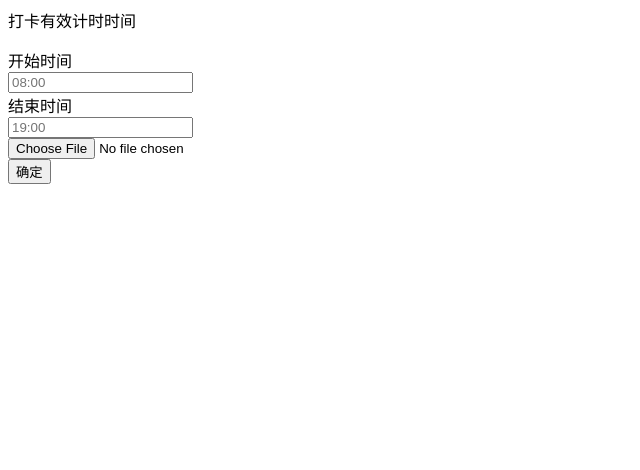
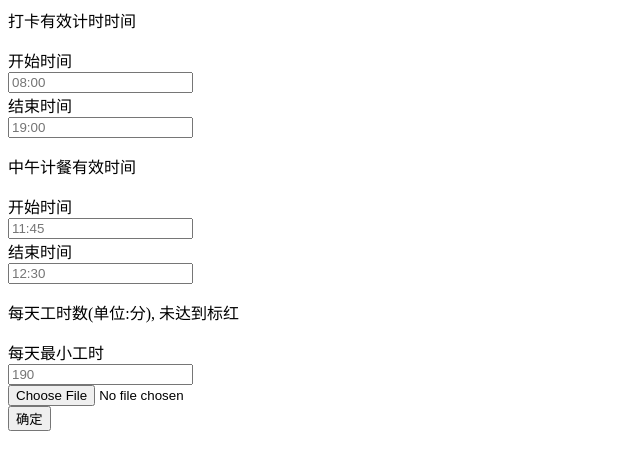
Before and after one commit to robinchenyu/mmsc, a Python web app: template templates/xls/upload_form.html in a window 1280 px wide. Shown: the top 470 px of the page, without its empty margins (0-640 px from the left). Run offline with Jinja, Linux system fonts and the light colour scheme; the template is opened without the code that fills it, so the values that code supplies are empty.

Commit message:
add work_minutes, launch time input

```diff
--- a/readxls.py
+++ b/readxls.py
@@ -1,3 +1,4 @@
+#! -*- encoding:utf-8 -*-
 import os
 from datetime import datetime
 import xlrd
@@ -101,7 +102,10 @@ def resolv(file1, start, end):
                                 form_row.append(ms)
                                 origin_row.append('\n'.join([x for x in timelist if len(x) > 3]))
 			f.write("%d\n" % sum1)
-                        form_row.append(sum1)
+                        if rx == 2:
+                                form_row.append(u"总和")
+                        else:
+                                form_row.append(sum1)
                         form.append(form_row)
                         origin_form.append(origin_row)
 
--- a/settings.py
+++ b/settings.py
@@ -5,4 +5,5 @@ settings = {
     # "cookie_secret": "__TODO:_GENERATE_YOUR_OWN_RANDOM_VALUE_HERE__",
     # "login_url": "/login",
     # "xsrf_cookies": True,
+    "debug": True,
 }
--- a/templates/xls/display_form.html
+++ b/templates/xls/display_form.html
@@ -14,7 +14,7 @@
     <tr>
       {% for j,cell in enumerate(row) %}
         {% if j > 1 %}
-          <td style="color:{{ color(cell, t) }};">{{ cell }} </td>
+          <td style="color:{{ color(cell, t, start_launch_time, end_launch_time, work_minutes) }};">{{ cell }} </td>
         {% else %}
           <td style="color:black;">{{ cell }} </td>
         {% end %}
--- a/templates/xls/download.html
+++ b/templates/xls/download.html
@@ -35,13 +35,13 @@
         <div class="tab-content" id="myTabContent">
           <div id="home" class="tab-pane fade">
             <p> 中午11:45到12:30有打卡记录的标记为<tt style="color:blue;">蓝色</tt> </p>
-            {% module Template("display_form.html", form=origin_form, t = "time") %}
+            {% module Template("display_form.html", form=origin_form, t = "time", start_launch_time = start_launch_time, end_launch_time=end_launch_time, work_minutes=work_minutes) %}
           </div>
           <div id="profile" class="tab-pane fade active in">
             <p> 单位:分， 一天工时小于190分钟的标记为<tt style="color:red;">红色</tt>
             <a href="{{file_url}}">下载</a>
             </p>
-            {% module Template("display_form.html", form=form, t = "hour") %}
+            {% module Template("display_form.html", form=form, t = "hour", start_launch_time = start_launch_time, end_launch_time=end_launch_time, work_minutes=work_minutes) %}
           </div>
           <div id="down1" class="tab-pane fade">
             <div class="col-xs-6 col-md-4">
--- a/templates/xls/upload_form.html
+++ b/templates/xls/upload_form.html
@@ -13,6 +13,26 @@
       <input type="text" class="form-control" id="end_time" placeholder="19:00" name="end_time">
     </div>
   </div>
+  <p> 中午计餐有效时间 </p>
+  <div class="form-group">
+    <label for="start_launch_time" class="col-sm-4 control-label">开始时间</label>
+    <div class="col-sm-6">
+      <input type="text" class="form-control" id="start_launch_time" placeholder="11:45" name="start_launch_time">
+    </div>
+  </div>
+  <div class="form-group">
+    <label for="end_launch_time" class="col-sm-4 control-label">结束时间</label>
+    <div class="col-sm-6">
+      <input type="text" class="form-control" id="end_launch_time" placeholder="12:30" name="end_launch_time">
+    </div>
+  </div>
+  <p> 每天工时数(单位:分), 未达到标红</p>
+  <div class="form-group">
+    <label for="work_minutes" class="col-sm-6 control-label">每天最小工时</label>
+    <div class="col-sm-4">
+      <input type="text" class="form-control" id="work_minutes" placeholder="190" name="work_minutes">
+    </div>
+  </div>
   <input type='file' name='file' id='file' />
   <div class="form-group">
     <div class="col-sm-offset-2 col-sm-10">
```
Also changed, not shown: tags.py (+4 -4 lines), views.py (+18 -10 lines).
